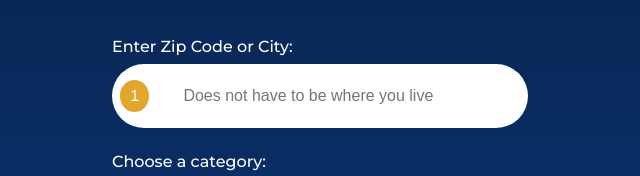
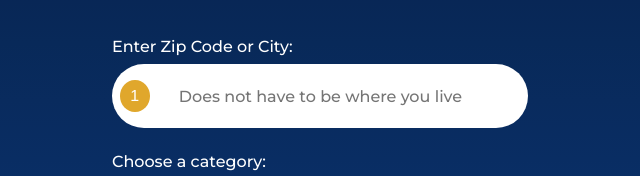
Before and after one commit to bellkimkeith/legalmatch-web, a plain HTML site: page index.html in a window 1280 px wide. Shown: the part 236-412 px from the top of the page, 48-688 px from the left. Drawn offline with Linux system fonts and the light colour scheme.

Commit message:
some styling update for inputs

```diff
--- a/styles.css
+++ b/styles.css
@@ -112,7 +112,7 @@ nav {
     display: flex;
     flex-direction: row;
     align-items: center;
-    gap: 2em;
+    gap: 1.7em;
     background-color: white;
     padding: 1em 0.5em;
     border-radius: 2em;
@@ -140,6 +140,8 @@ option {
     border: none;
     font-size: 1em;
     width: 100%;
+    font-weight: 500;
+    font-family: "Montserrat", sans-serif;
 }
 
 *:focus {
@@ -368,6 +370,10 @@ footer img {
     width: 100%;
 }
 
+#selected-option {
+    text-wrap: nowrap;
+}
+
 .options-container {
     margin-top: 0.2em;
     background: #fff;
```
